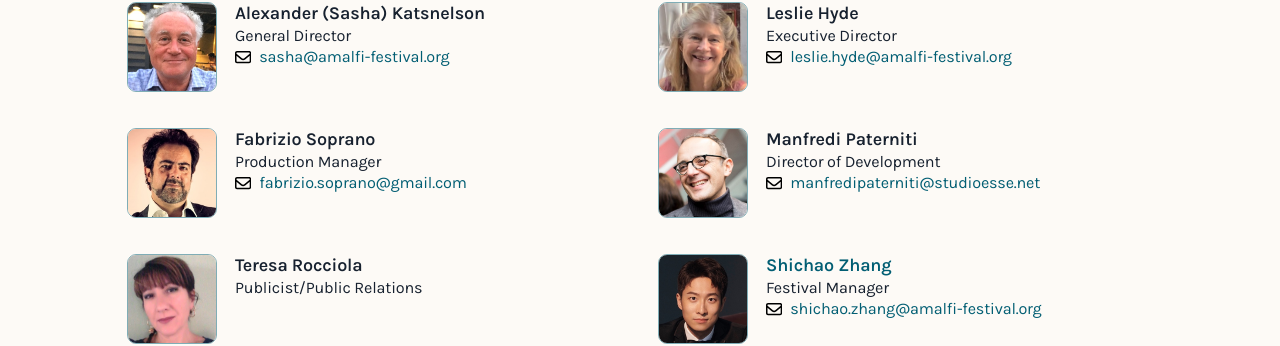
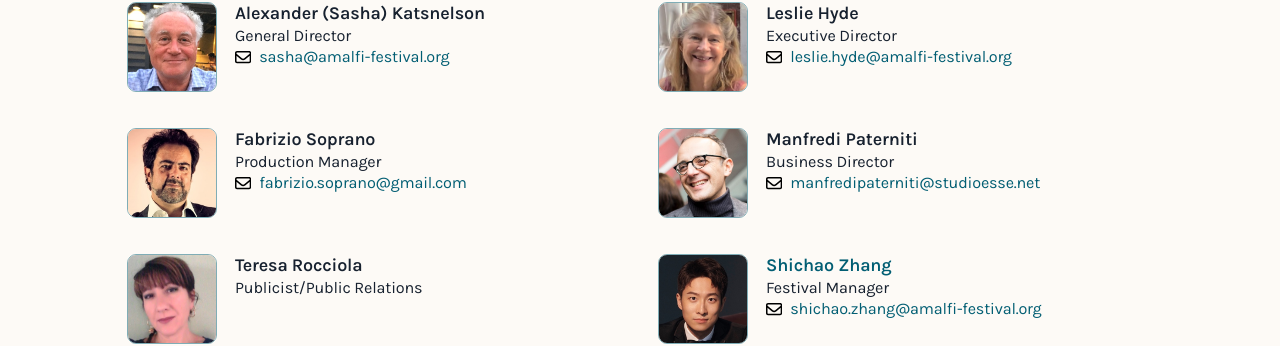
Before and after one commit to Amalfi-Festival/amalfi-festival-org, a Jekyll site: the page built from staff.md, in a window 1280 px wide. Shown: the part 202-548 px from the top of the page. Built offline with Jekyll 4.4.1, drawn with Linux system fonts in a browser that asks for light colours.

Commit message:
Update staff.yaml
Title change - Manfredi

```diff
--- a/_data/staff.yaml
+++ b/_data/staff.yaml
@@ -23,7 +23,7 @@
   email: fabrizio.soprano@gmail.com
   headshot-filename: Fabrizio-Soprano.jpg
 - name: Manfredi Paterniti
-  title: Director of Development
+  title: Business Director
   email: manfredipaterniti@studioesse.net
   headshot-filename: Manfredi-Paterniti.jpg
 - name: Teresa Rocciola
```
